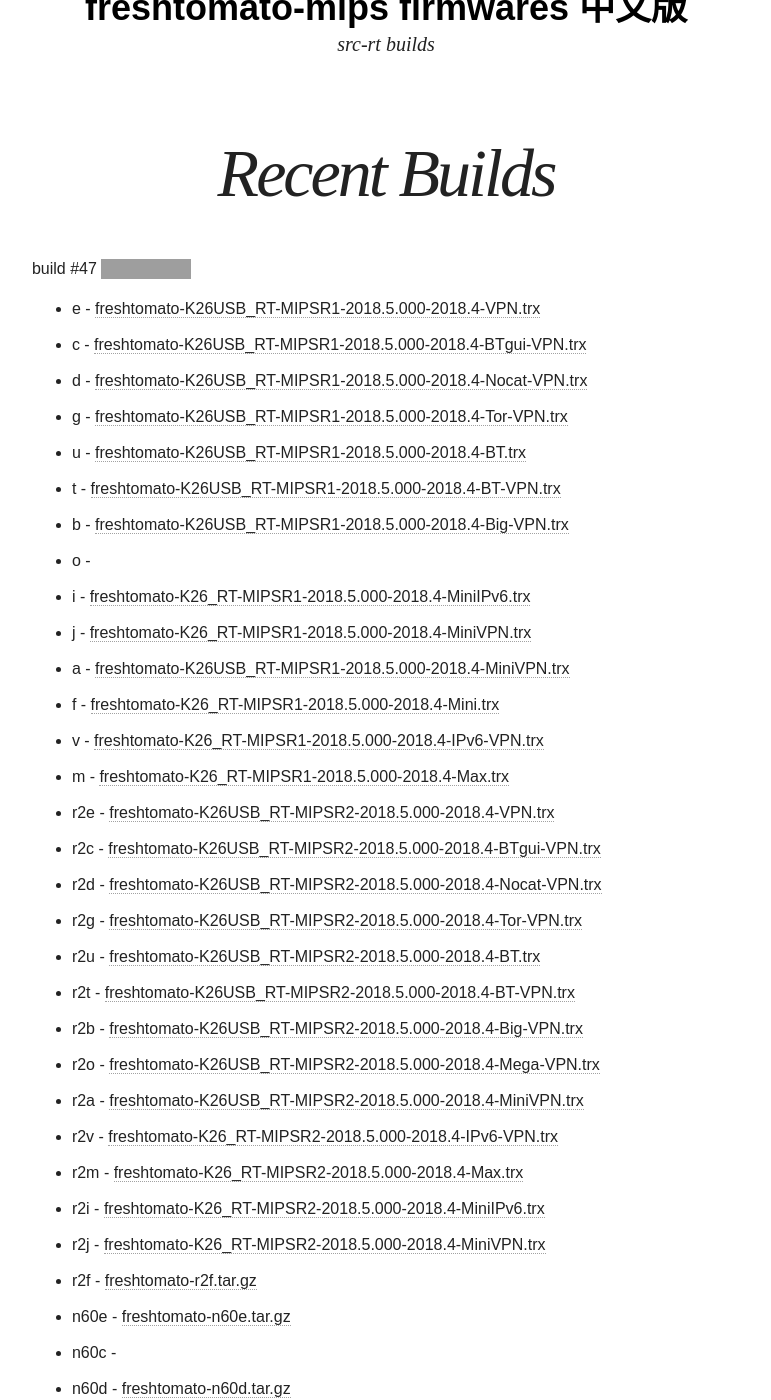
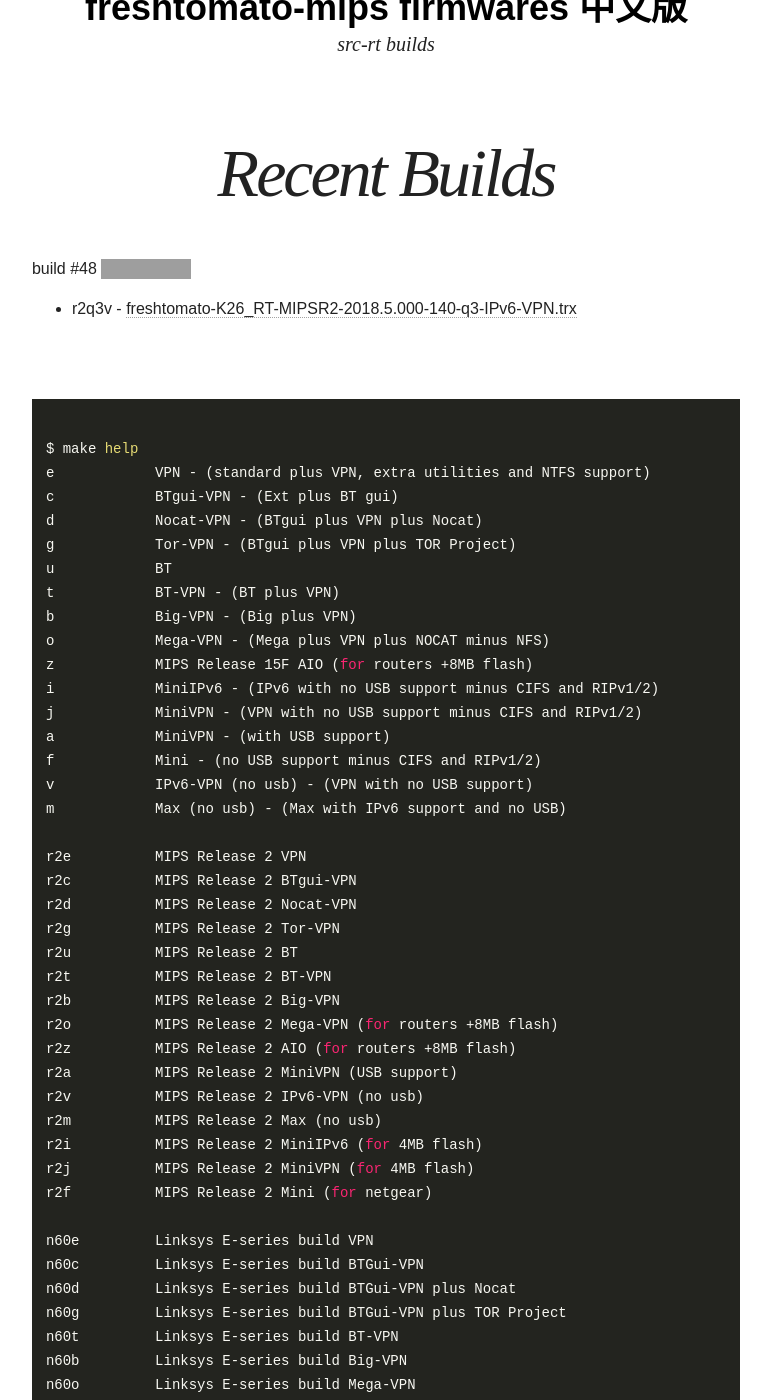
Before and after one commit to oglopss/freshtomato-mips-ci-jekyll, a Jekyll site: the page built from index.html, in a window 1280 px wide and 1400 px high, scrolled down 339 px. Shown: the whole window, without its empty margins (254-1025 px from the left). Built offline with Jekyll 4.4.1, drawn with Linux system fonts in a browser that asks for light colours; nearby versions of some CDN libraries; some of the changed text lies outside the part shown; grey boxes are pictures that could not be loaded.

Commit message:
Travis build 48 r2q3v pushed to gh-pages

```diff
--- a/_data/ss.yml
+++ b/_data/ss.yml
@@ -1,45 +1,3 @@
-build: 47
+build: 48
 files:
-  - 0002 c freshtomato-K26USB_RT-MIPSR1-2018.5.000-2018.4-BTgui-VPN.trx
-  - 0001 e freshtomato-K26USB_RT-MIPSR1-2018.5.000-2018.4-VPN.trx
-  - 0005 u freshtomato-K26USB_RT-MIPSR1-2018.5.000-2018.4-BT.trx
-  - 0003 d freshtomato-K26USB_RT-MIPSR1-2018.5.000-2018.4-Nocat-VPN.trx
-  - 0004 g freshtomato-K26USB_RT-MIPSR1-2018.5.000-2018.4-Tor-VPN.trx
-  - 0010 i freshtomato-K26_RT-MIPSR1-2018.5.000-2018.4-MiniIPv6.trx
-  - 0008 o
-  - 0006 t freshtomato-K26USB_RT-MIPSR1-2018.5.000-2018.4-BT-VPN.trx
-  - 0007 b freshtomato-K26USB_RT-MIPSR1-2018.5.000-2018.4-Big-VPN.trx
-  - 0011 j freshtomato-K26_RT-MIPSR1-2018.5.000-2018.4-MiniVPN.trx
-  - 0013 f freshtomato-K26_RT-MIPSR1-2018.5.000-2018.4-Mini.trx
-  - 0012 a freshtomato-K26USB_RT-MIPSR1-2018.5.000-2018.4-MiniVPN.trx
-  - 0014 v freshtomato-K26_RT-MIPSR1-2018.5.000-2018.4-IPv6-VPN.trx
-  - 0015 m freshtomato-K26_RT-MIPSR1-2018.5.000-2018.4-Max.trx
-  - 0016 r2e freshtomato-K26USB_RT-MIPSR2-2018.5.000-2018.4-VPN.trx
-  - 0017 r2c freshtomato-K26USB_RT-MIPSR2-2018.5.000-2018.4-BTgui-VPN.trx
-  - 0018 r2d freshtomato-K26USB_RT-MIPSR2-2018.5.000-2018.4-Nocat-VPN.trx
-  - 0019 r2g freshtomato-K26USB_RT-MIPSR2-2018.5.000-2018.4-Tor-VPN.trx
-  - 0020 r2u freshtomato-K26USB_RT-MIPSR2-2018.5.000-2018.4-BT.trx
-  - 0021 r2t freshtomato-K26USB_RT-MIPSR2-2018.5.000-2018.4-BT-VPN.trx
-  - 0022 r2b freshtomato-K26USB_RT-MIPSR2-2018.5.000-2018.4-Big-VPN.trx
-  - 0025 r2a freshtomato-K26USB_RT-MIPSR2-2018.5.000-2018.4-MiniVPN.trx
-  - 0023 r2o freshtomato-K26USB_RT-MIPSR2-2018.5.000-2018.4-Mega-VPN.trx
-  - 0026 r2v freshtomato-K26_RT-MIPSR2-2018.5.000-2018.4-IPv6-VPN.trx
-  - 0027 r2m freshtomato-K26_RT-MIPSR2-2018.5.000-2018.4-Max.trx
-  - 0028 r2i freshtomato-K26_RT-MIPSR2-2018.5.000-2018.4-MiniIPv6.trx
-  - 0029 r2j freshtomato-K26_RT-MIPSR2-2018.5.000-2018.4-MiniVPN.trx
-  - 0032 n60c
-  - 0030 r2f freshtomato-r2f.tar.gz
-  - 0031 n60e freshtomato-n60e.tar.gz
-  - 0033 n60d freshtomato-n60d.tar.gz
-  - 0034 n60g freshtomato-n60g.tar.gz
-  - 0035 n60t freshtomato-n60t.tar.gz
-  - 0036 n60b freshtomato-n60b.tar.gz
-  - 0041 n60v freshtomato-n60v.tar.gz
-  - 0039 n60a freshtomato-E3000USB-NVRAM60K_RT-MIPSR2-2018.5.000-2018.4-MiniVPN.bin
-  - 0037 n60o freshtomato-n60o.tar.gz
-  - 0040 n60k freshtomato-E3000USB-NVRAM60K_RT-MIPSR2-2018.5.000-2018.4-Nocat-MiniVPN.bin
-  - 0044 r2q3v freshtomato-K26_RT-MIPSR2-2018.5.000-140-q3-IPv6-VPN.trx
-  - 0042 n60m freshtomato-n60m.tar.gz
-  - 0043 r2q3m freshtomato-K26_RT-MIPSR2-2018.5.000-140-q3-Max.trx
-  - 0045 hg32032k freshtomato-K26USB_RT-MIPSR2-2018.5.000-140-hg320-Max.trx
-  - 0046 hg32064k freshtomato-K26USB_RT-MIPSR2-2018.5.000-140-hg320-Max.trx
+  - 0002 r2q3v freshtomato-K26_RT-MIPSR2-2018.5.000-140-q3-IPv6-VPN.trx
```
